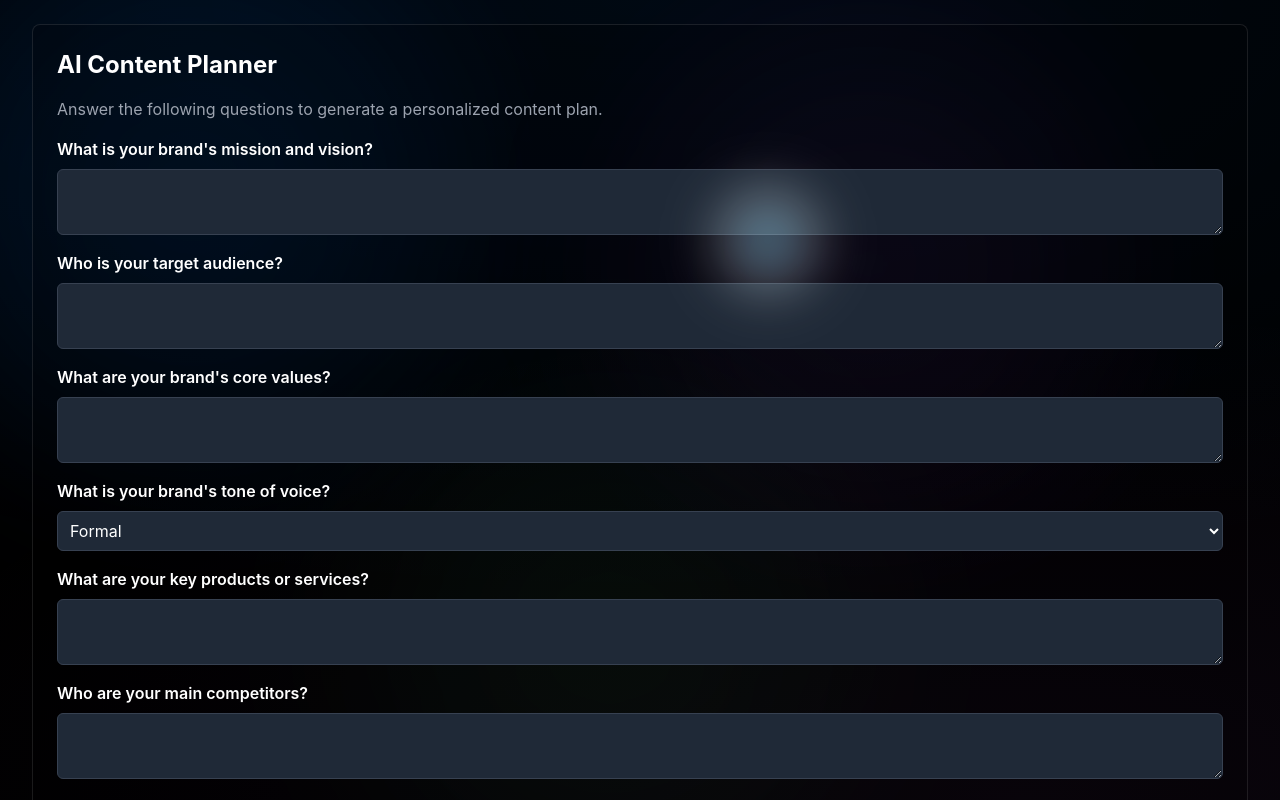
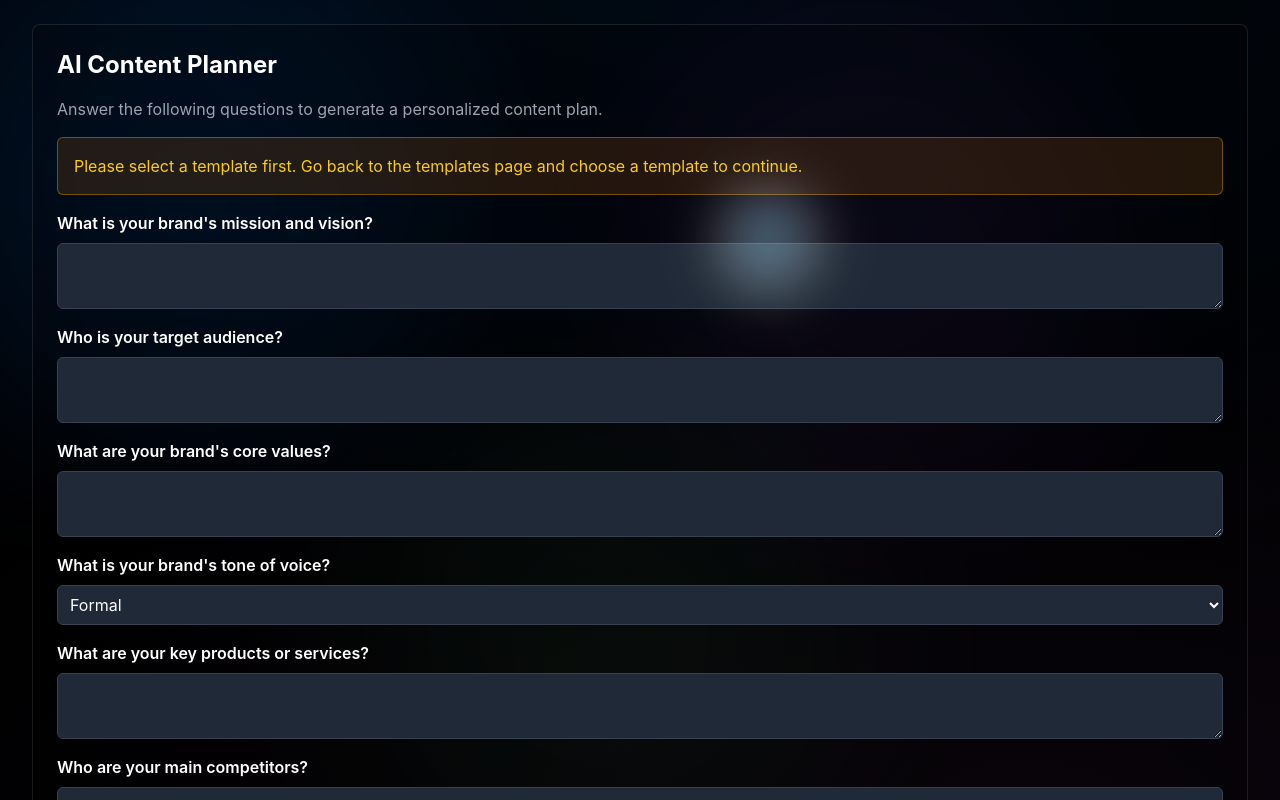
Before and after one commit to Jinoprinx/jinoshare, a Next.js app in the folder packages/web/: page /dashboard/ai/planner in a window 1280 px wide. Shown: the top 800 px of the page. Built offline with nearby package versions, Linux system fonts and the light colour scheme.

Commit message:
Building the templates-prompts fixed 404 POST error

```diff
--- a/packages/web/app/dashboard/ai/planner/PlannerPageClient.tsx
+++ b/packages/web/app/dashboard/ai/planner/PlannerPageClient.tsx
@@ -140,9 +140,16 @@ export default function PlannerPageClient() {
         <p className="text-gray-400 mb-4">
           Answer the following questions to generate a personalized content plan.
         </p>
+        {!templateName && (
+          <div className="mb-4 p-4 bg-yellow-900/30 border border-yellow-600/50 rounded-md">
+            <p className="text-yellow-400">
+              Please select a template first. Go back to the templates page and choose a template to continue.
+            </p>
+          </div>
+        )}
         <form onSubmit={handleSubmit} className="grid gap-4">
           <DynamicForm templateName={templateName} />
-          <button type="submit" className="px-4 py-2 text-white bg-blue-600 rounded-md hover:bg-blue-700" disabled={loading}>
+          <button type="submit" className="px-4 py-2 text-white bg-blue-600 rounded-md hover:bg-blue-700" disabled={loading || !templateName}>
             {loading ? "Generating..." : "Generate Content Plan"}
           </button>
         </form>
```
